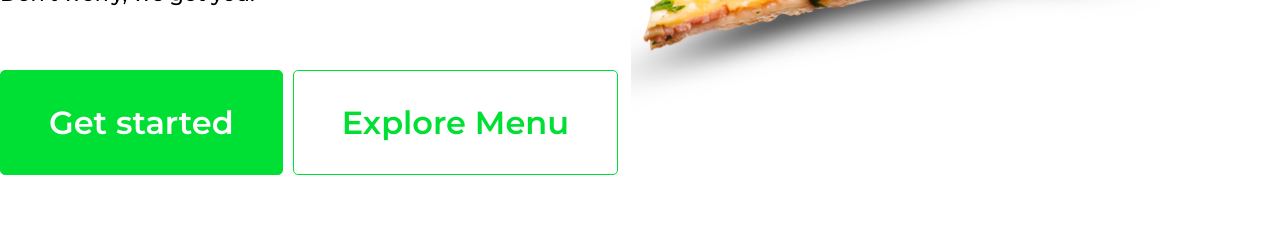
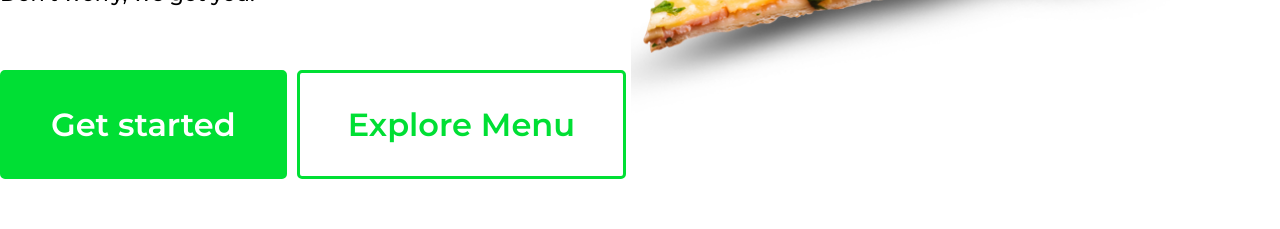
Before and after one commit to B-lovedth/Real-Meal, a React (Create React App) app: page / in a window 1280 px wide. Shown: the part 1084-1313 px from the top of the page. Built offline with nearby package versions, Linux system fonts and the light colour scheme; no server answers.

Commit message:
Update HeroSection.jsx

```diff
--- a/src/components/HeroSection.jsx
+++ b/src/components/HeroSection.jsx
@@ -36,7 +36,7 @@ const LandingPage = () => {
 
 const ButtonBold = styled.button`
   background-color: #00df34;
-  border:1px solid #00df34;
+  border:3px solid #00df34;
   color: white;
   border-radius: 5px;
   padding: 2rem 3rem;
@@ -47,7 +47,7 @@ const ButtonBold = styled.button`
 `
 const ButtonOutline = styled.button`
   background-color: white;
-  border:1px solid #00df34;
+  border:3px solid #00df34;
   color: #00df34;
   border-radius:5px;
   padding:2rem 3rem;
@@ -57,7 +57,7 @@ const ButtonOutline = styled.button`
   &:hover{
     background-color: #008000c8;
     color: white;
-    border:1px solid #008000c8;
+    border:2px solid #008000c8;
     transition:all 350ms ease-in;
   }
 
```
